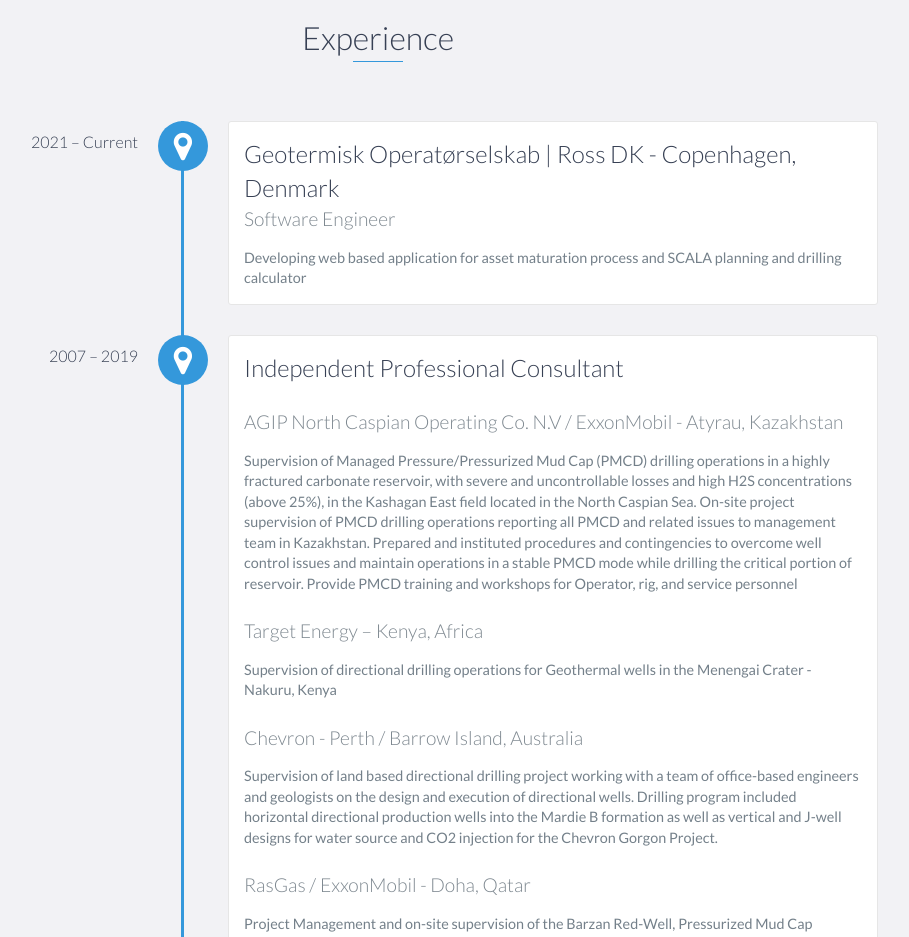
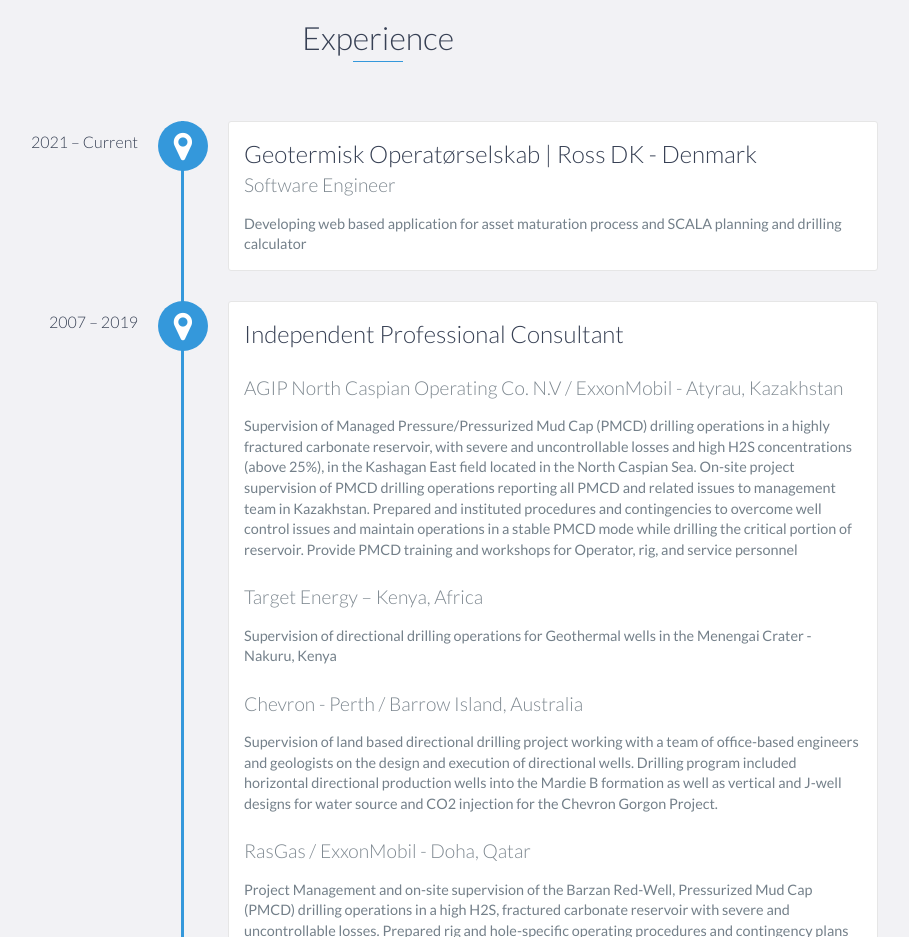
Before and after one commit to daledet/daledet.github.io, a website: page index.html in a window 1280 px wide. Shown: the part 1260-2197 px from the top of the page, without its empty margins (262-1171 px from the left). Drawn offline with nearby package versions, Linux system fonts and the light colour scheme.

Commit message:
new job data

```diff
--- a/index.html
+++ b/index.html
@@ -100,7 +100,7 @@
         <h2 class="heading">Experience</h2>
         <div id="experience-timeline">
             <div data-date="2021 – Current">
-                <h3>Geotermisk Operatørselskab | Ross DK - Copenhagen, Denmark</h3>
+                <h3>Geotermisk Operatørselskab | Ross DK - Denmark</h3>
                 <h4>Software Engineer</h4>
                 <p>
                     Developing web based application for asset maturation process and SCALA planning and drilling
```
